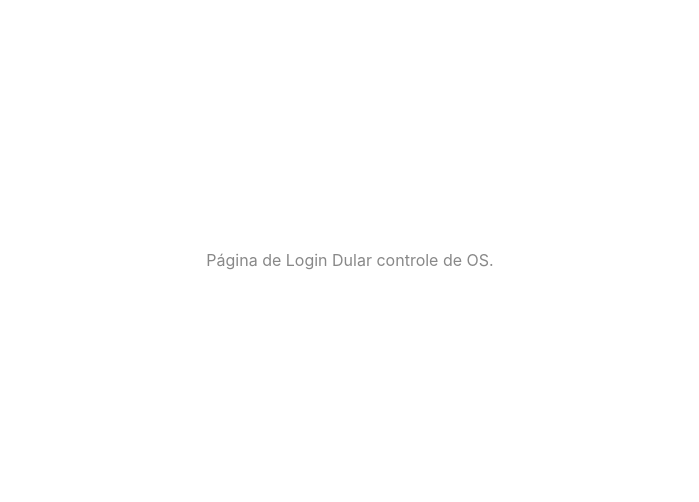
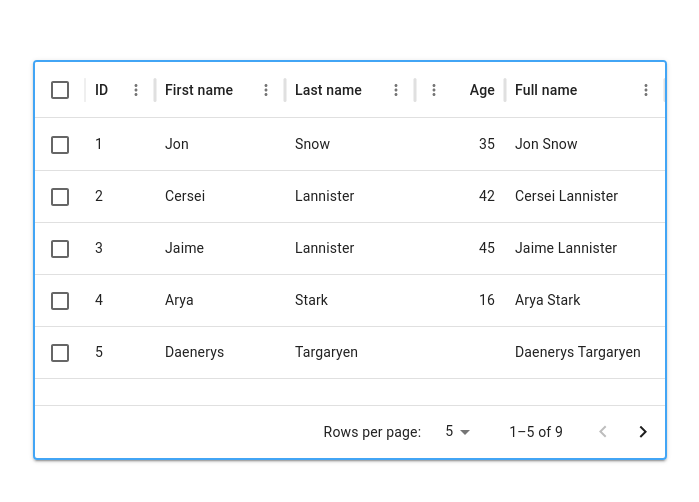
Before and after one commit to knechtel/front-dular, a React (Vite) app: page /dash in a window 1280 px wide. Shown: the part 140-642 px from the top of the page, without its empty margins (290-989 px from the left). Built offline with nearby package versions, Linux system fonts and the light colour scheme.

Commit message:
Adicionando dataTable.

```diff
--- a/package.json
+++ b/package.json
@@ -13,6 +13,7 @@
     "@emotion/react": "^11.11.4",
     "@emotion/styled": "^11.11.5",
     "@mui/material": "^5.16.1",
+    "@mui/x-data-grid": "^7.10.0",
     "react": "^18.3.1",
     "react-dom": "^18.3.1",
     "react-router-dom": "^6.24.1"
--- a/src/DashBoard.tsx
+++ b/src/DashBoard.tsx
@@ -1,33 +1,60 @@
-import { useRef, useState } from "react";
+import * as React from 'react';
+import { DataGrid, GridColDef } from '@mui/x-data-grid';
 
-import './App.css'
+const columns: GridColDef[] = [
+  { field: 'id', headerName: 'ID', width: 70 },
+  { field: 'firstName', headerName: 'First name', width: 130 },
+  { field: 'lastName', headerName: 'Last name', width: 130 },
+  {
+    field: 'age',
+    headerName: 'Age',
+    type: 'number',
+    width: 90,
+  },
+  {
+    field: 'fullName',
+    headerName: 'Full name',
+    description: 'This column has a value getter and is not sortable.',
+    sortable: false,
+    width: 160,
+    valueGetter: (value, row) => `${row.firstName || ''} ${row.lastName || ''}`,
+  },
+];
 
-function DashBoard() {
-  const [val, setVal] = useState('');
-  const [login, setLogin] = useState('');
-  const [password, setPassword] = useState('');
-  const inputLogin = useRef();
-  const inputPassword = useRef();
+const rows = [
+  { id: 1, lastName: 'Snow', firstName: 'Jon', age: 35 },
+  { id: 2, lastName: 'Lannister', firstName: 'Cersei', age: 42 },
+  { id: 3, lastName: 'Lannister', firstName: 'Jaime', age: 45 },
+  { id: 4, lastName: 'Stark', firstName: 'Arya', age: 16 },
+  { id: 5, lastName: 'Targaryen', firstName: 'Daenerys', age: null },
+  { id: 6, lastName: 'Melisandre', firstName: null, age: 150 },
+  { id: 7, lastName: 'Clifford', firstName: 'Ferrara', age: 44 },
+  { id: 8, lastName: 'Frances', firstName: 'Rossini', age: 36 },
+  { id: 9, lastName: 'Roxie', firstName: 'Harvey', age: 65 },
+];
 
-  function handleClick() {
-    setLogin(inputLogin.current.value);
-    setPassword(inputPassword.current.value);
-
-    console.log('this is:', "Me");
-    console.log('this is login :',inputLogin.current.value)
-    console.log('this is password:',inputPassword.current.value);
-  }
-
-
-
+export default function DashBoard() {
   return (
-    <>
-
-      <p className="read-the-docs">
-        Página de Login Dular controle de OS.
-      </p>
-    </>
-  )
+    <div style={{ background:'white',height: 400, width: '100%' }}>
+      <DataGrid
+      sx={{
+        boxShadow: 2,
+        border: 2,
+        borderColor: 'primary.light',
+        '& .MuiDataGrid-cell:hover': {
+          color: 'primary.light',
+        },
+      }}
+        rows={rows}
+        columns={columns}
+        initialState={{
+          pagination: {
+            paginationModel: { page: 0, pageSize: 5 },
+          },
+        }}
+        pageSizeOptions={[5, 10]}
+        checkboxSelection
+      />
+    </div>
+  );
 }
-
-export default DashBoard
```
Also changed, not shown: 1 other file (tests, documents, lock files or other folders).
